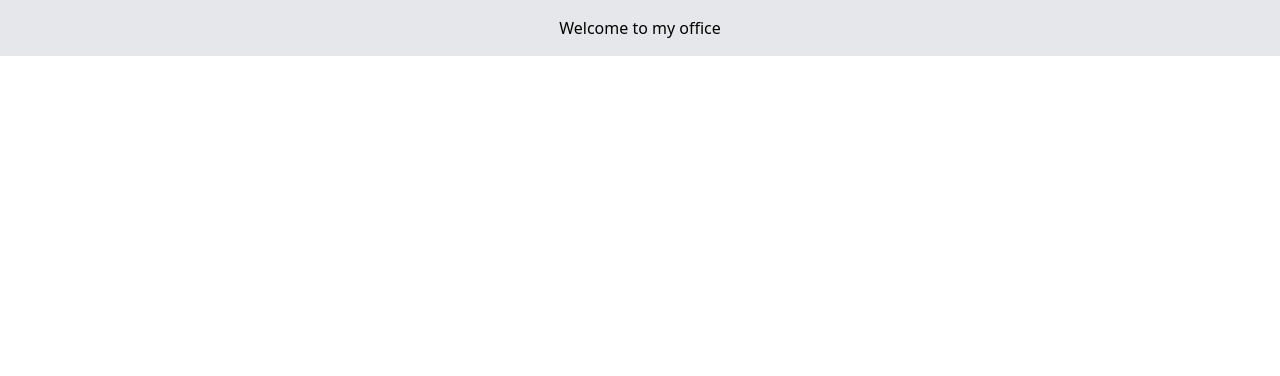
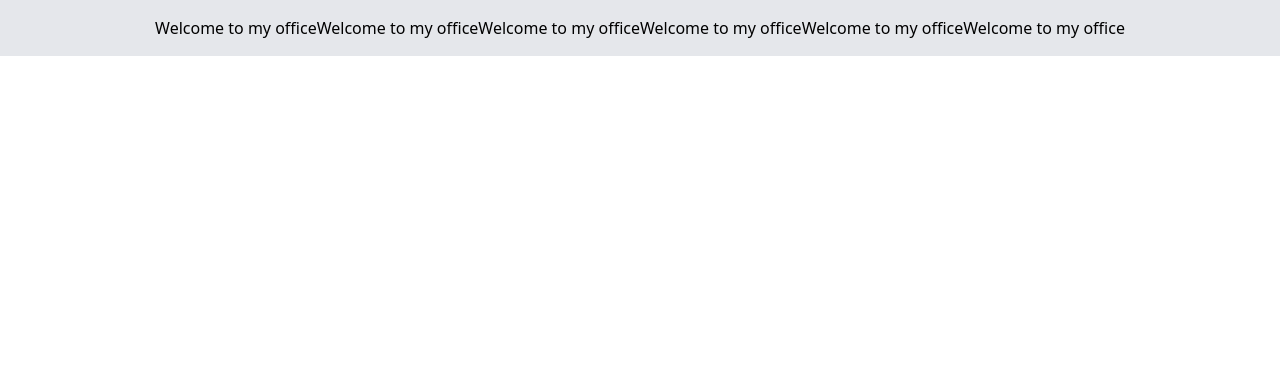
Before and after one commit to MateenSeddiqi/office_docs_tracker, a Django app: page / in a window 1280 px wide. Shown: the part 44-420 px from the top of the page. Run offline with Django 4.2, Linux system fonts and the light colour scheme; style sheets or scripts are compiled from the project's sources.

```diff
--- a/main/templates/landing.html
+++ b/main/templates/landing.html
@@ -5,6 +5,12 @@
 
 <div class="flex justify-center items-center bg-gray-200 p-4">
     <h1 class="text-center">Welcome to my office</h1>
+    <h1 class="text-center">Welcome to my office</h1><br>
+    <h1 class="text-center">Welcome to my office</h1><br>
+    <h1 class="text-center">Welcome to my office</h1><br>
+    <h1 class="text-center">Welcome to my office</h1><br>
+    <h1 class="text-center">Welcome to my office</h1><br>
+
 </div>
 
 {% endblock %}
```
